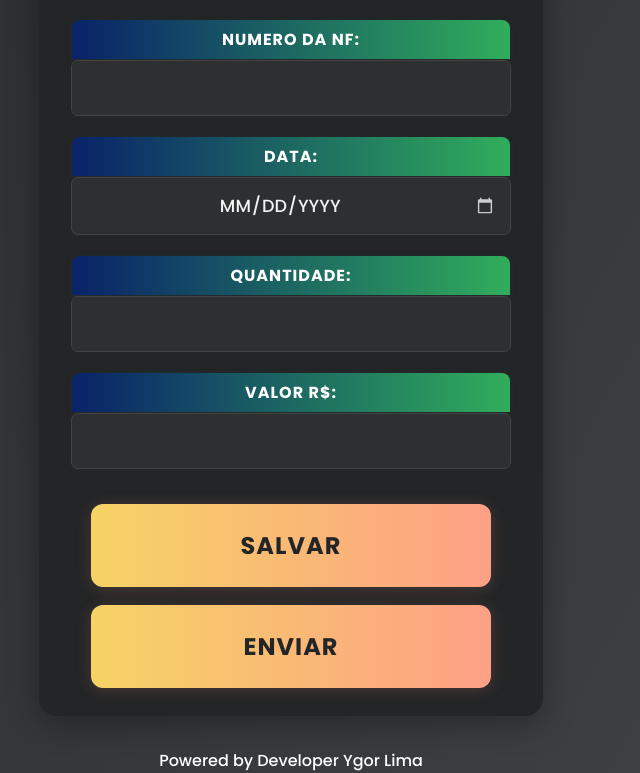
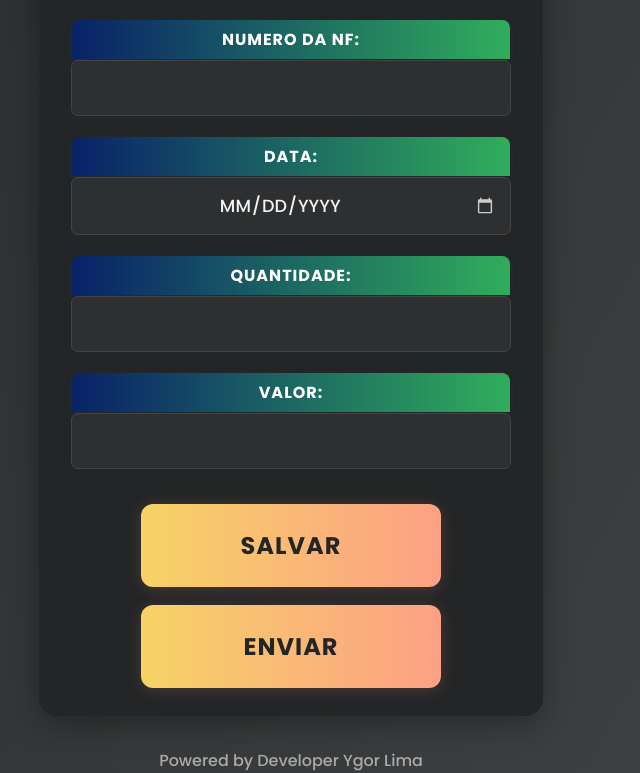
Before and after one commit to ygorlima-py/Formulario_de_despesas, a React (Create React App) app: page / in a window 1280 px wide. Shown: the part 776-1549 px from the top of the page, without its empty margins (349-989 px from the left). Built offline with nearby package versions, Linux system fonts and the light colour scheme.

Commit message:
ajustes de interface no formulário

```diff
--- a/package.json
+++ b/package.json
@@ -4,7 +4,9 @@
   "private": true,
   "dependencies": {
     "cra-template-pwa": "2.0.0",
+    "date-fns": "^4.1.0",
     "react": "^19.1.0",
+    "react-datepicker": "^8.4.0",
     "react-dom": "^19.1.0",
     "react-scripts": "5.0.1",
     "web-vitals": "^5.0.3"
--- a/src/App.css
+++ b/src/App.css
@@ -59,7 +59,7 @@ h1 {
   border-radius: 14px;
   box-shadow: 0 4px 18px rgba(0,0,0,0.18);
   padding: 18px 0;
-  max-width: 520px;
+  max-width: 500px;
   width: 100%;
   border: 1px solid #444;
 }
@@ -145,22 +145,22 @@ h1 {
 }
 
 .formulario button {
-  background: linear-gradient(90deg, #f6d365 0%, #fda085 100%);
+  background: linear-gradient(90deg, #f6d365, #fda085);
+  border: none;
+  border-radius: 12px;
+  box-shadow: 0 2px 16px #fda0852e;
   color: #232526;
-  border: none;
-  padding: 24px 0;
-  border-radius: 12px;
+  cursor: pointer;
+  display: block;
+  font-family: Poppins, Arial, sans-serif;
   font-size: 1.5rem;
   font-weight: 700;
-  cursor: pointer;
+  letter-spacing: 1px;
   margin-top: 18px;
-  transition: background 0.2s, transform 0.1s;
-  box-shadow: 0 2px 16px rgba(253,160,133,0.18);
+  padding: 24px 0;
+  text-align: center;
+  transition: background .2s, transform .1s;
   width: 100%;
-  font-family: 'Poppins', Arial, sans-serif;
-  text-align: center;
-  display: block;
-  letter-spacing: 1px;
 }
 
 .formulario button:active {
@@ -180,12 +180,12 @@ h1 {
   }
   h1 {
     font-size: 1.3rem;
-    padding: 10px 0;
+    padding: 10px 0px;
+    margin-right: 2px;
   }
   .formulario input[type="date"] {
-    text-align: center;
-    /* Para garantir centralização em todos navegadores mobile */
-    -webkit-text-align-last: center;
-    text-align-last: center;
+    text-align:center;
+    font-size: 0.95rem;
+    /* align-content: center; */
   }
 }
--- a/src/App.js
+++ b/src/App.js
@@ -5,7 +5,7 @@ import './App.css';
 function App() {
   return (
     <div className="App">
-      <h1>Formulário de RDV</h1>
+      <h1>RELATÓRIO DE VIAGENS</h1>
       <FormularioDespesas />
     </div>
   );
--- a/src/formulario.js
+++ b/src/formulario.js
@@ -35,7 +35,6 @@ export default function FormularioDespesas() {
     quantidade: "",
     valor: ""
   });
-  const [enviando, setEnviando] = useState(false);
 
   // Salva cada registro como um novo item no localStorage
   // Aqui os dados do formulário são salvos em formato JSON no localStorage na chave "despesas"
@@ -84,7 +83,6 @@ export default function FormularioDespesas() {
       alert("Nenhum dado para enviar.");
       return;
     }
-    setEnviando(true);
     try {
       const resposta = await fetch("/api/proxy", {
         method: "POST",
@@ -100,8 +98,6 @@ export default function FormularioDespesas() {
       }
     } catch (e) {
       alert("Erro de conexão ao enviar dados: " + e.message);
-    } finally {
-      setEnviando(false);
     }
   };
 
@@ -189,7 +185,7 @@ export default function FormularioDespesas() {
           required
         />
 
-        <label>Valor R$:</label>
+        <label>Valor:</label>
         <input
           type="number"
           step="0.01"
@@ -200,13 +196,13 @@ export default function FormularioDespesas() {
 
         <div style={{ marginTop: 16 }}>
           <button type="button" onClick={salvar}>SALVAR</button>
-          <button type="button" onClick={enviarDados} disabled={enviando}>{enviando ? "ENVIANDO..." : "ENVIAR"}</button>
+          <button type="button" onClick={enviarDados}>ENVIAR</button>
         </div>
       </form>
       <footer style={{
         marginTop: 32,
         textAlign: 'center',
-        color: '#FFFFFF',
+        color: '#aaa',
         fontSize: '1rem',
         fontFamily: 'Poppins, Arial, sans-serif'
       }}>
--- a/src/index.css
+++ b/src/index.css
@@ -24,10 +24,10 @@ code {
 }
 
 .formulario button {
-  width: 80% !important;
-  box-sizing: border-box;
-  min-width: 400px;
-  max-width: 600px;
-  font-size: 1.2rem;
-  padding: 16px 0;
+    box-sizing: border-box;
+    font-size: 1.2rem;
+    max-width: 50px;
+    min-width: 300px;
+    padding: 16px 0;
+    width: 80% !important;
 }
```
Also changed, not shown: 1 other file (tests, documents, lock files or other folders).
